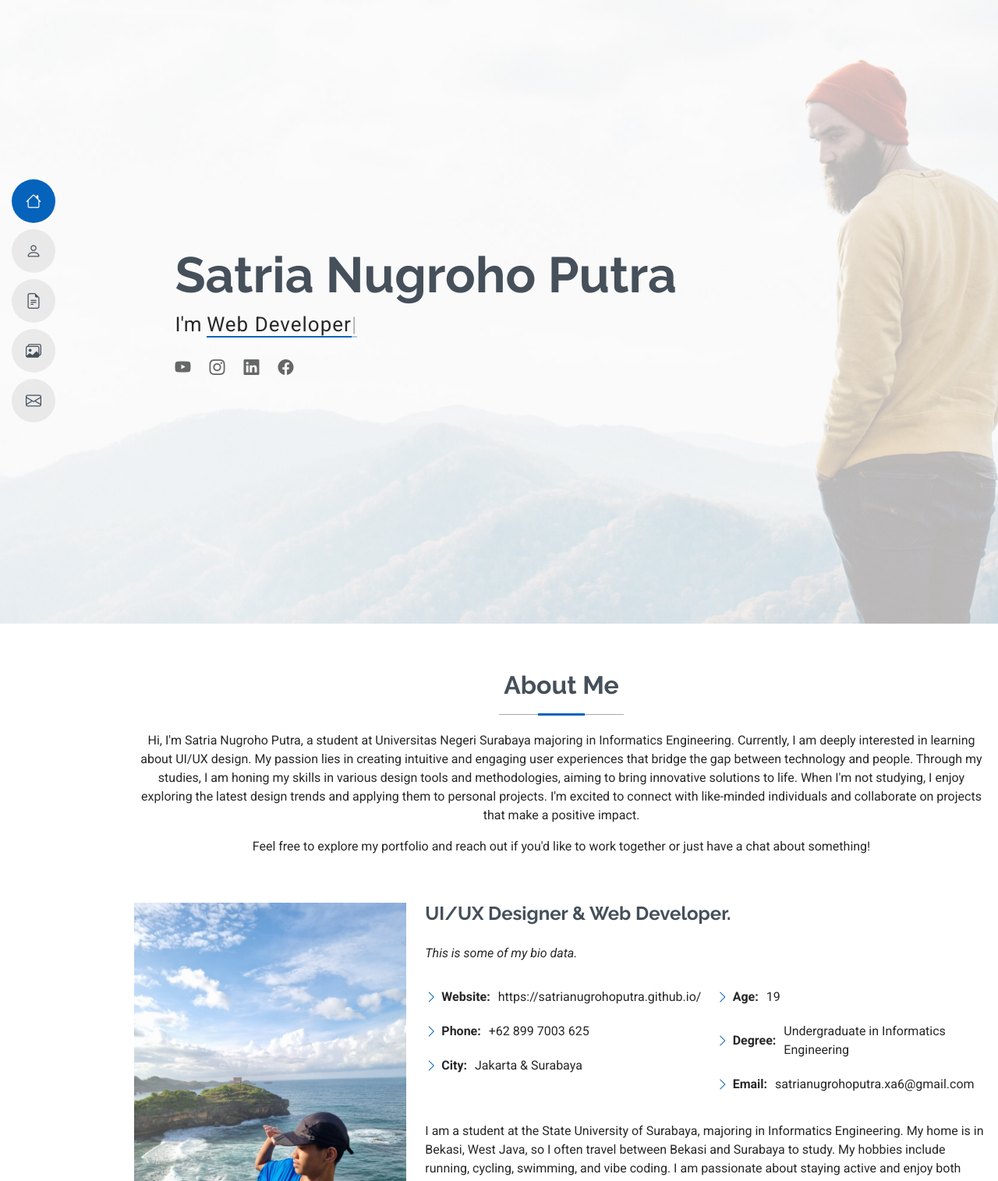
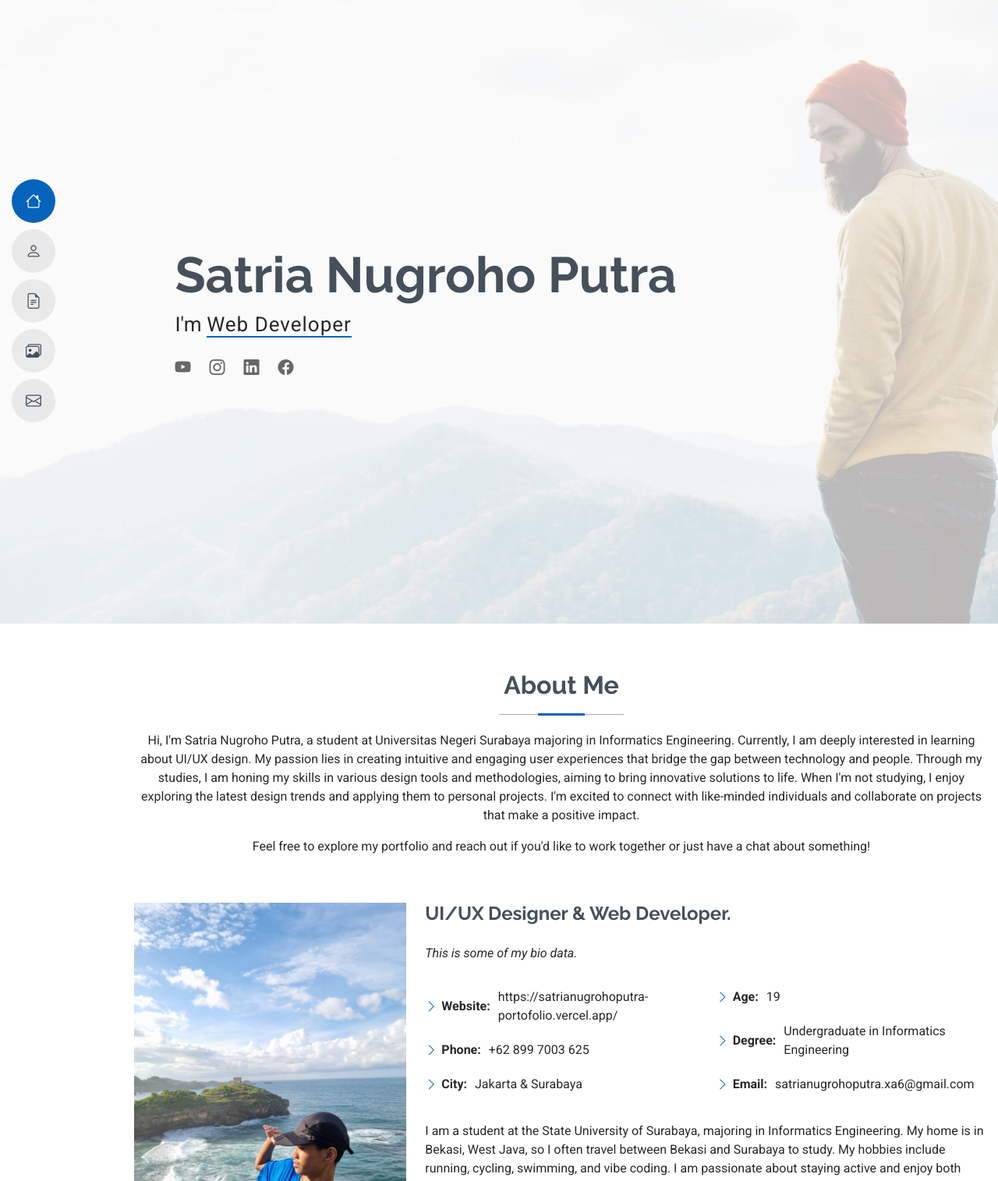
Before and after one commit to satrianugrohoputra/satrianugrohoputra.github.io, a plain HTML site: page index.html in a window 1280 px wide. Shown: the top 1515 px of the page at 78% size. Drawn offline with Linux system fonts and the light colour scheme.

Commit message:
Update website in footer index.html

```diff
--- a/index.html
+++ b/index.html
@@ -58,7 +58,7 @@
         <div class="row justify-content-center">
           <div class="col-lg-9">
             <h2>Satria Nugroho Putra</h2>
-            <p>I'm <span class="typed" data-typed-items="UI&UX Designer, Web Developer, Freelancer">Designer</span><span class="typed-cursor typed-cursor--blink" aria-hidden="true"></span></p>
+            <p>I'm <span class="typed" data-typed-items="UI&UX Designer, Web Developer, AI Enthusiast">Vibe Coder</span><span class="typed-cursor typed-cursor--blink" aria-hidden="true"></span></p>
                   <div class="social-links">
                     <a href="https://youtube.com/@satrianugrohoputra.xa6?si=ll1_1WhlChC0ssW9">
                       <i class="bi bi-youtube"></i>
@@ -104,7 +104,7 @@
             <div class="row">
               <div class="col-lg-6">
                 <ul>
-                  <li><i class="bi bi-chevron-right"></i> <strong>Website:</strong> <span>https://satrianugrohoputra.github.io/</span></li>
+                  <li><i class="bi bi-chevron-right"></i> <strong>Website:</strong> <span>https://satrianugrohoputra-portofolio.vercel.app/</span></li>
                   <li><i class="bi bi-chevron-right"></i> <strong>Phone:</strong> <span>+62 899 7003 625</span></li>
                   <li><i class="bi bi-chevron-right"></i> <strong>City:</strong> <span>Jakarta & Surabaya</span></li>
                 </ul>
@@ -408,7 +408,7 @@
         <div class="copyright">
         </div>
         <div class="credits">
-          Designed by <a href="https://https://satrianugrohoputra.github.io//">satrianugrohoputra</a>
+          Designed by <a href="https://https://satrianugrohoputra-portofolio.vercel.app//">satrianugrohoputra</a>
         </div>
       </div>
     </div>
```
